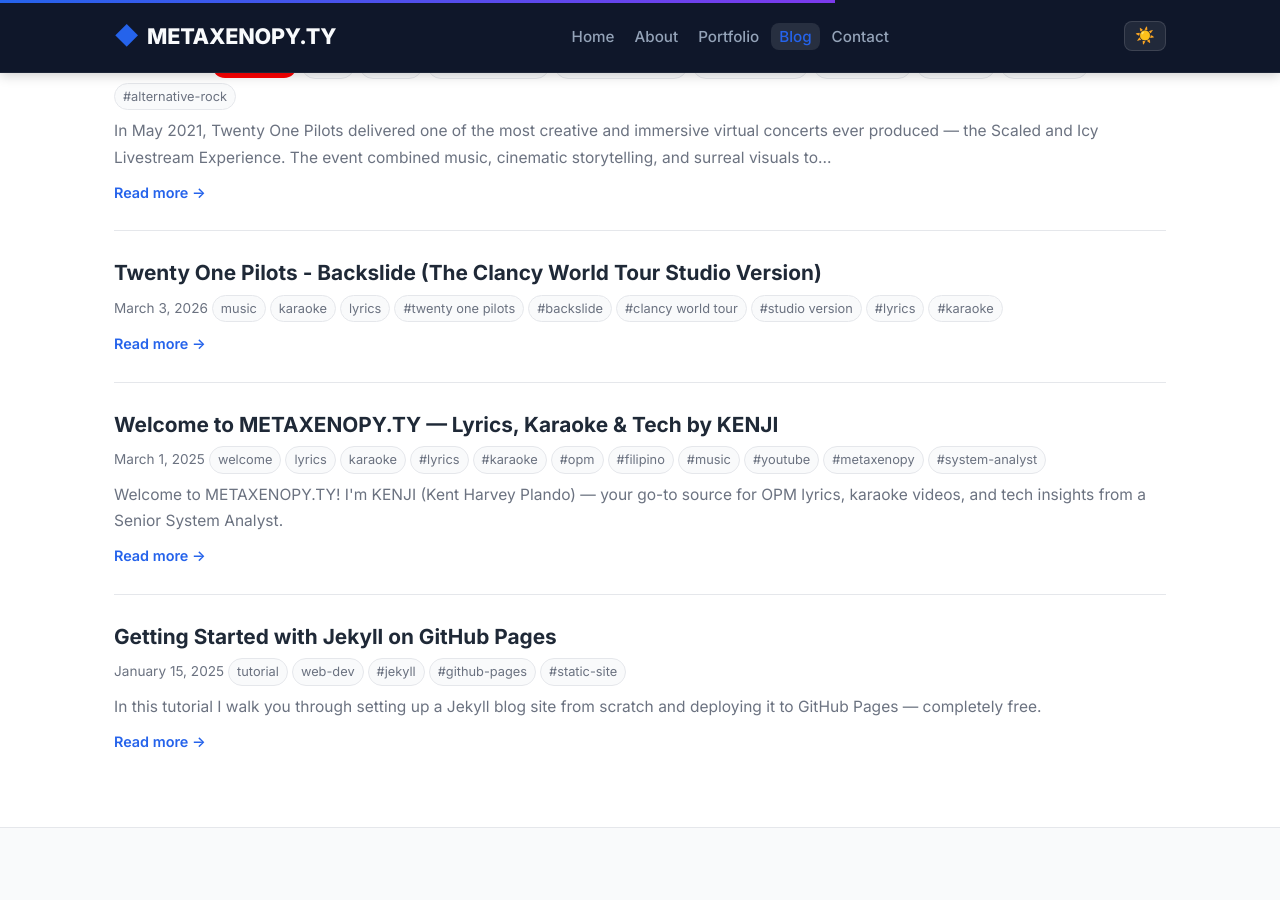
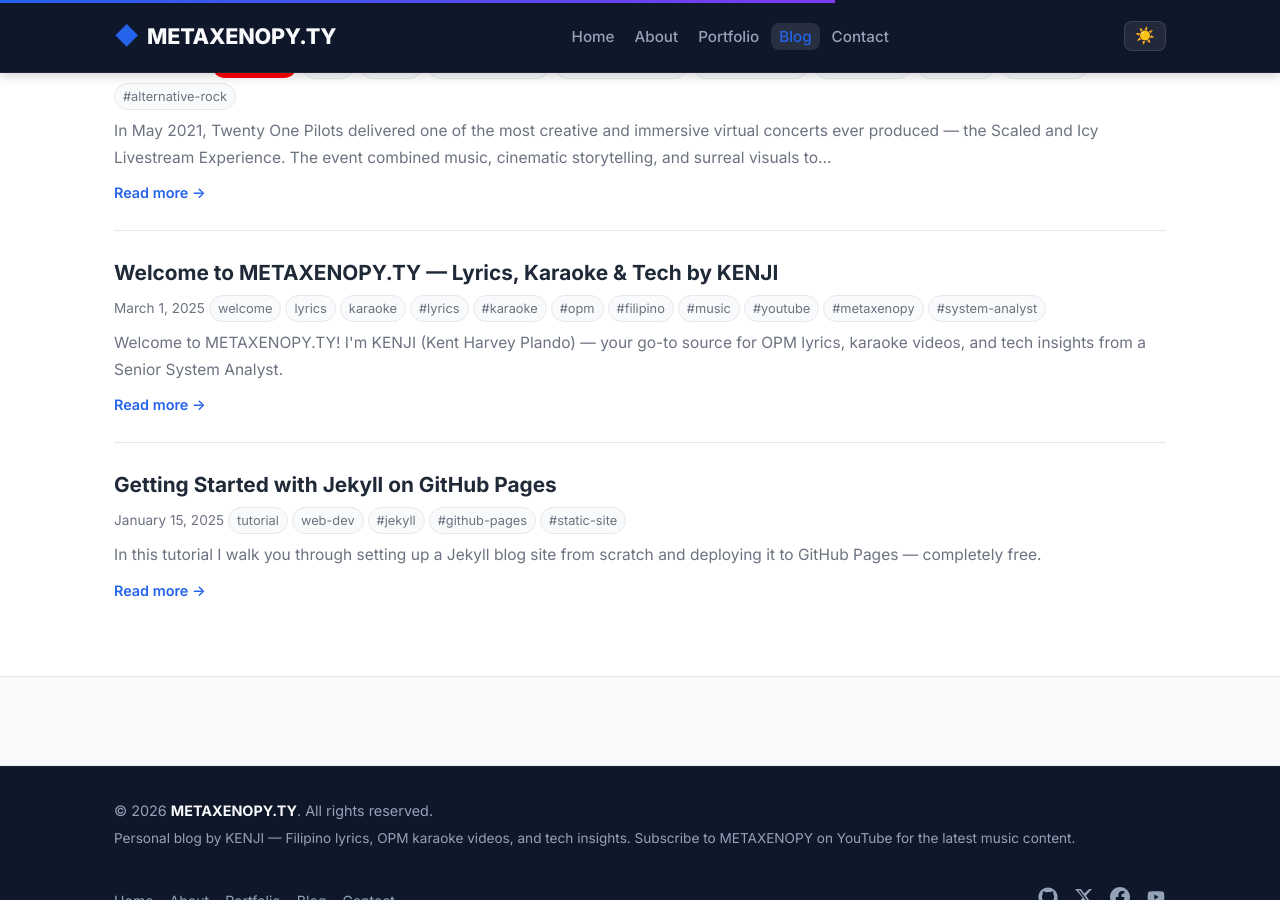
Before and after one commit to darzmackz/darzmackz.github.io, a Jekyll site: the page built from blog/index.html, in a window 1280 px wide and 900 px high, scrolled down 371 px. Built offline with Jekyll 4.4.1, drawn with Linux system fonts in a browser that asks for light colours; some of the changed lines change nothing that is shown.

Commit message:
Update: Twenty One Pilots - Backslide (The Clancy World Tour Studio Version)

```diff
--- a/_posts/2026-03-03-twenty-one-pilots---backslide-the-clancy-world-tour-studio-version.md
+++ b/_posts/2026-03-03-twenty-one-pilots---backslide-the-clancy-world-tour-studio-version.md
@@ -2,115 +2,5 @@
 layout: post
 title: "Twenty One Pilots - Backslide (The Clancy World Tour Studio Version)"
 date: 2026-03-03 12:00:00 +0800
-categories: [music, karaoke, lyrics]
-tags: [twenty one pilots, backslide, clancy world tour, studio version, lyrics, karaoke]
-description: "A closer look at Backslide (The Clancy World Tour Studio Version) by Twenty One Pilots — a raw and emotionally charged performance that blends introspection, vulnerability, and the evolving narrative of the Clancy era."
+published: false
 ---
-
----
-
-In 2024, Twenty One Pilots continued to expand their ever-evolving narrative with the release of **Backslide (The Clancy World Tour Studio Version)** — a performance that captures both emotional intensity and refined musical production.
-
-The studio tour version offers fans a fresh way to experience the track, blending the energy of a live session with the clarity of a studio recording.
-
-For many listeners, it stands as a powerful reminder of the band’s ability to turn vulnerability into art.
-
----
-
-## 🎧 Watch: Lyrics Video
-
-<iframe width="100%" height="400" src="https://www.youtube.com/embed/SWyv4WbGmCs"
-title="Backslide Lyrics Video" frameborder="0"
-allow="accelerometer; autoplay; clipboard-write; encrypted-media; gyroscope; picture-in-picture"
-allowfullscreen></iframe>
-
----
-
-## 🎤 Sing Along: Karaoke Version
-
-<iframe width="100%" height="400" src="https://www.youtube.com/embed/lKU8M0xBQXg"
-title="Backslide Karaoke Version" frameborder="0"
-allow="accelerometer; autoplay; clipboard-write; encrypted-media; gyroscope; picture-in-picture"
-allowfullscreen></iframe>
-
----
-
-## A Deeper Look at *Backslide*
-
-“Backslide” is a song rooted in reflection — exploring themes of **fear, doubt, and the struggle to stay on track**.
-
-In this version, Tyler Joseph delivers a more intimate vocal performance, allowing the weight of the lyrics to resonate even more deeply.
-
-The stripped yet polished arrangement gives space for:
-
-- Emotional vocal delivery
-- Subtle instrumental layering
-- A stronger focus on lyrical storytelling
-
-The result is a version that feels both personal and immersive.
-
----
-
-## The *Clancy* Era Continues
-
-The *Clancy* era represents a continuation of the band’s long-running narrative universe — one that began years earlier and has grown into a rich, symbolic storyline.
-
-With **Backslide**, the themes become more introspective:
-
-- Facing internal struggles
-- Confronting past versions of oneself
-- The fear of repeating old patterns
-
-This studio tour version enhances those ideas by presenting the track in a more controlled and emotionally focused environment.
-
----
-
-## Performance and Production
-
-The **World Tour Studio Version** format bridges the gap between live performance and studio precision.
-
-Fans can notice:
-
-- Clean, well-balanced audio production
-- A performance that still feels organic and real
-- Subtle details that may be missed in traditional live shows
-
-Josh Dun provides tight, expressive percussion that complements the mood of the track without overpowering it.
-
----
-
-## Why This Version Stands Out
-
-While the original version of “Backslide” is already impactful, this studio performance offers something different.
-
-Fans appreciate it for:
-
-- Its clarity and refined sound
-- The emotional nuance in the vocals
-- A more intimate connection to the song
-
-It highlights how even small changes in presentation can transform the listening experience.
-
----
-
-## Final Thoughts
-
-**Backslide (The Clancy World Tour Studio Version)** showcases Twenty One Pilots at their most introspective and controlled.
-
-It’s not just another version of the song — it’s a reinterpretation that emphasizes emotion, storytelling, and musical precision.
-
-Whether you’re following the *Clancy* storyline or simply appreciate well-crafted music, this performance is definitely worth revisiting.
-
----
-
-## 🎤 Follow METAXENOPY on YouTube
-
-I create **lyrics and karaoke** videos on the **METAXENOPY** YouTube channel — OPM hits,
-international favourites, and sing-along tracks. New videos uploaded regularly!
-
-👉 [Subscribe to METAXENOPY on YouTube](https://www.youtube.com/@metaxenopy?sub_confirmation=1)
-
----
-
-Stay tuned for more posts, and feel free to [get in touch]({{ '/contact/' | relative_url }})
-if you have a song request or a topic you'd like me to cover!
```
